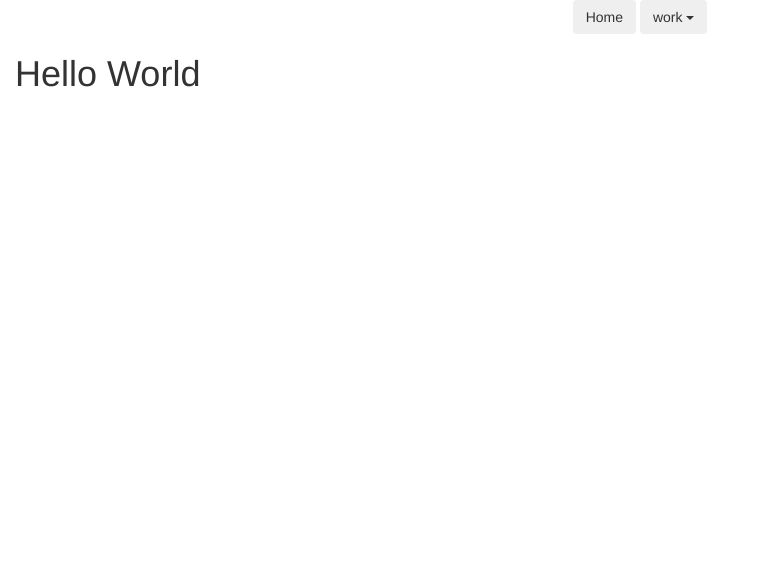
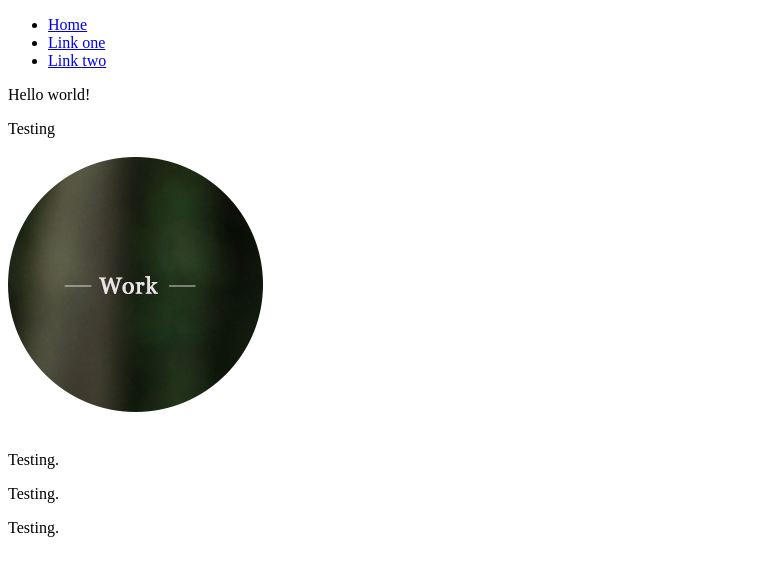
Before and after one commit to Josh-Kaye/other-items-, a PHP site: page / in a window 1280 px wide. Shown: the top 576 px of the page, without its empty margins (0-762 px from the left). Run offline with PHP 8.4, Linux system fonts and the light colour scheme; some libraries are stand-ins or nearby versions.

Commit message:
style.css

```diff
--- a/index.html
+++ b/index.html
@@ -2,35 +2,46 @@
 <html>
   <head>
     <meta charset="utf-8">
-    <link type="text/css" rel="stylesheet" href="/Users/Josh/csy1018/styles.css"
+    <link type="text/css" rel="stylesheet" href="/Users/Josh/csy1018/styles.css">
     <meta name="viewport" content="width=device-width, initial-scale=1">
     <meta name="viewport" content="width=device-width, initial-scale=1, maximum-scale=1, user-scalable=no">
-    <title>Hello World</title>
-  <link rel="stylesheet" href="https://maxcdn.bootstrapcdn.com/bootstrap/3.3.7/css/bootstrap.min.css" integrity="sha384-BVYiiSIFeK1dGmJRAkycuHAHRg32OmUcww7on3RYdg4Va+PmSTsz/K68vbdEjh4u" crossorigin="anonymous">
-  <link rel="stylesheet" href="https://maxcdn.bootstrapcdn.com/bootstrap/3.3.7/css/bootstrap-theme.min.css" integrity="sha384-rHyoN1iRsVXV4nD0JutlnGaslCJuC7uwjduW9SVrLvRYooPp2bWYgmgJQIXwl/Sp" crossorigin="anonymous">
-  <script src="https://ajax.googleapis.com/ajax/libs/jquery/1.12.4/jquery.min.js"></script>
-  <script src="https://maxcdn.bootstrapcdn.com/bootstrap/3.3.7/js/bootstrap.min.js" integrity="sha384-Tc5IQib027qvyjSMfHjOMaLkfuWVxZxUPnCJA7l2mCWNIpG9mGCD8wGNIcPD7Txa" crossorigin="anonymous"></script>
-
+    <title>Joshua Kaye.CV</title>
+    <script src="https://ajax.googleapis.com/ajax/libs/webfont/1.6.26/webfont.js"></script>
+    <link rel="shortcut icon" type="image/x-icon" href="main-webpage-logo.png"/>
   </head>
   <body>
-<div class="wrapper">
-<center><div class="dropdown">
-    <button class="btn btn-defult" type="button" href="#ß">Home</button>
-    <button class="btn btn-defult dropdown-toggle" type="button" data-toggle="dropdown">work
-    <span class="caret"></span></button>
-    <ul class="dropdown-menu" id="list-inline">
-      <li><a href="#">Projects</a></li>
-      <li><a href="#">Clients</a></li>
-      <li><a href="#">Join Us</a></li>
-    </ul>
+<header id="header" class="header" clearfix is--fixed is--light role="banner">
+  <div class = "contianer">
+    <div class = "row">
+      <nav class="nav-header">
+        <ul class="nav-bar-style">
+          <li><a href="#" class="nav-lnk">Home</a></li>
+          <li><a href="#" class="nav-lnk">Link one</a></li>
+          <li><a href="#" class="nav-lnk">Link two</a></li>
+        </ul>
+      </nav>
+    </div>
   </div>
-</center></div><!-- End of drop-down-menu-->
 
-    <div class = "container-fluid">
-      <h1 class ="container-fluid-head">Hello World</h1>
-       <div class="row">
+      <div class="header-logo"></div>
 
-       </div>
-     </div>
+    <!-- End of drop-down-menu-->
+</header>
+<div class = "container-fluid">
+  <p class = "heading-index-page">Hello world!</p>
+    <p class = "par-intro">Testing</p>
+   <div class="row"></div>
+ </div>
+
+<div class="container">
+  <img src="/Users/Josh/csy1018/img/bhance-post-picture.PNG" class="img-lnk-one">
+  <p>Testing.</p>
+</div>
+<div class= "container">
+  <p>Testing.</p>
+</div>
+<div class= "container">
+  <p>Testing.</p>
+</div>
   </body>
-</html>
+  </html>
```
Also changed, not shown: styles.css (+51 -49 lines), Dev Co.png (added), img/bhance-post-picture-1.jpg (added), img/bhance-post-picture.png (added), img/main-webpage-logo.png (added).
